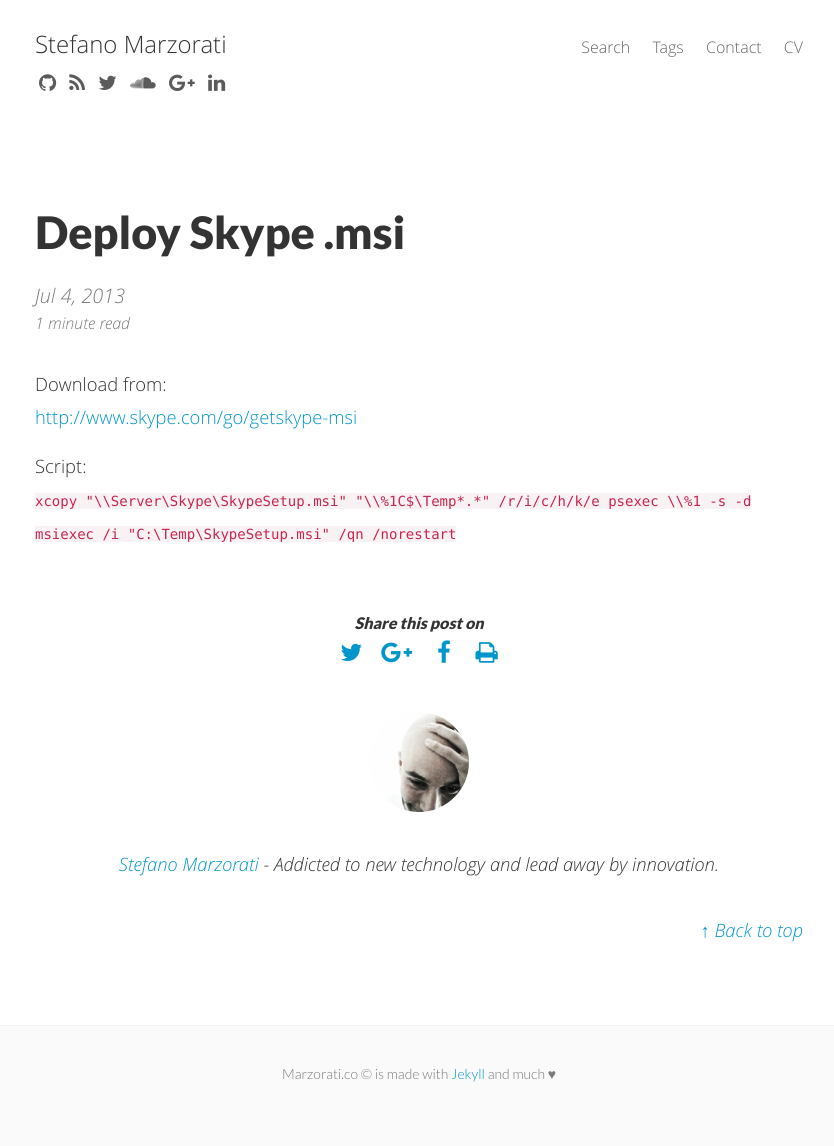
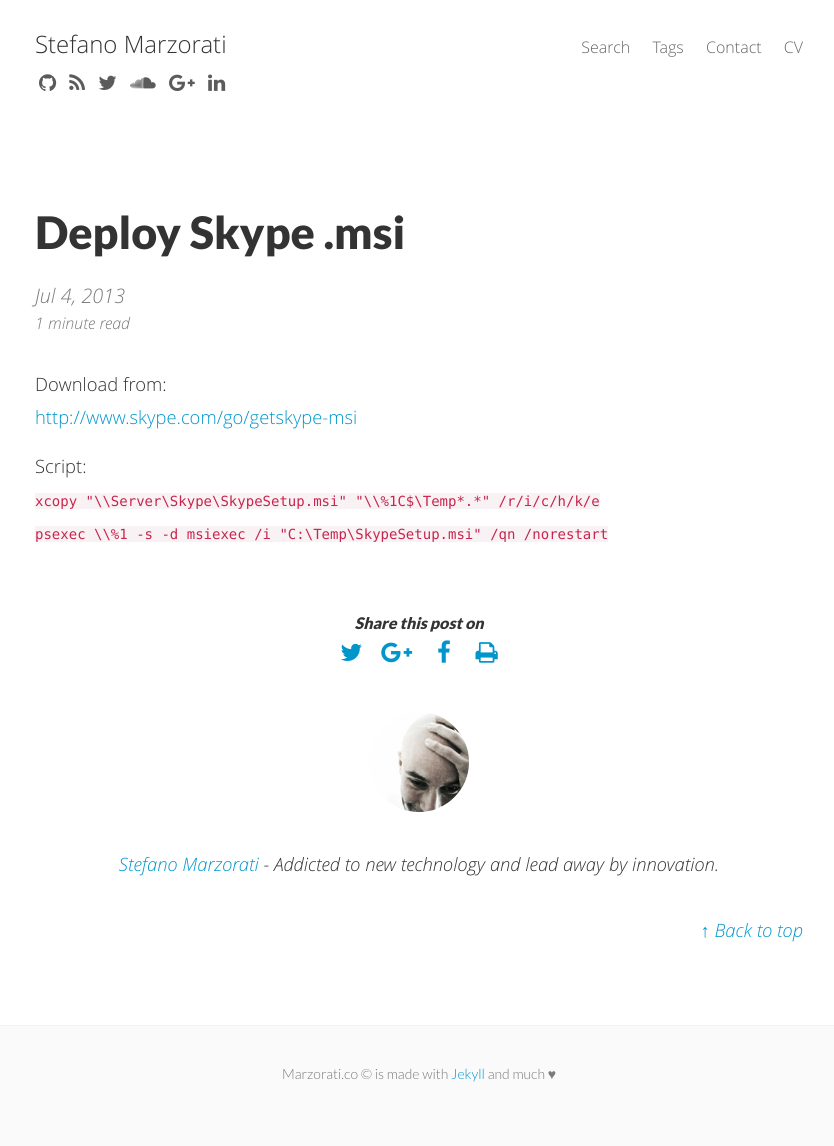
Before and after one commit to marste/Blog, a Jekyll site: the page built from _posts/2013-07-04-deploy-skype-msi.md, in a window 1280 px wide. Shown: the whole page, without its empty margins (221-1055 px from the left). Built offline with Jekyll 4.4.1, drawn with Linux system fonts in a browser that asks for light colours; nearby versions of some CDN libraries; Markdown is read by kramdown in place of the engine named in the settings.

```diff
--- a/_posts/2013-07-04-deploy-skype-msi.md
+++ b/_posts/2013-07-04-deploy-skype-msi.md
@@ -29,5 +29,5 @@ Download from:
 <a href="http://www.skype.com/go/getskype-msi" target="_blank">http://www.skype.com/go/getskype-msi</a>
 
 Script:
-`xcopy "\\Server\Skype\SkypeSetup.msi" "\\%1C$\Temp*.*" /r/i/c/h/k/e
-psexec \\%1 -s -d msiexec /i  "C:\Temp\SkypeSetup.msi" /qn /norestart`
+`xcopy "\\Server\Skype\SkypeSetup.msi" "\\%1C$\Temp*.*" /r/i/c/h/k/e`
+`psexec \\%1 -s -d msiexec /i  "C:\Temp\SkypeSetup.msi" /qn /norestart`
```
